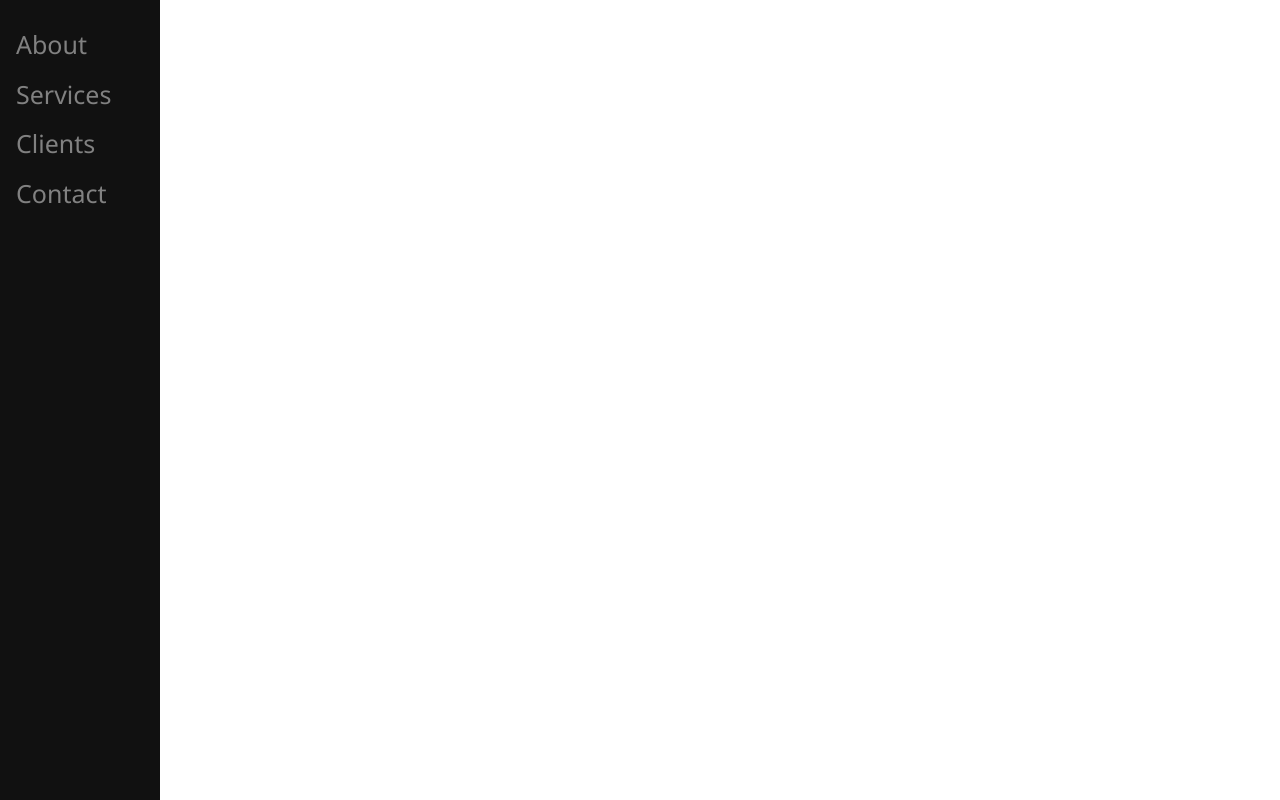
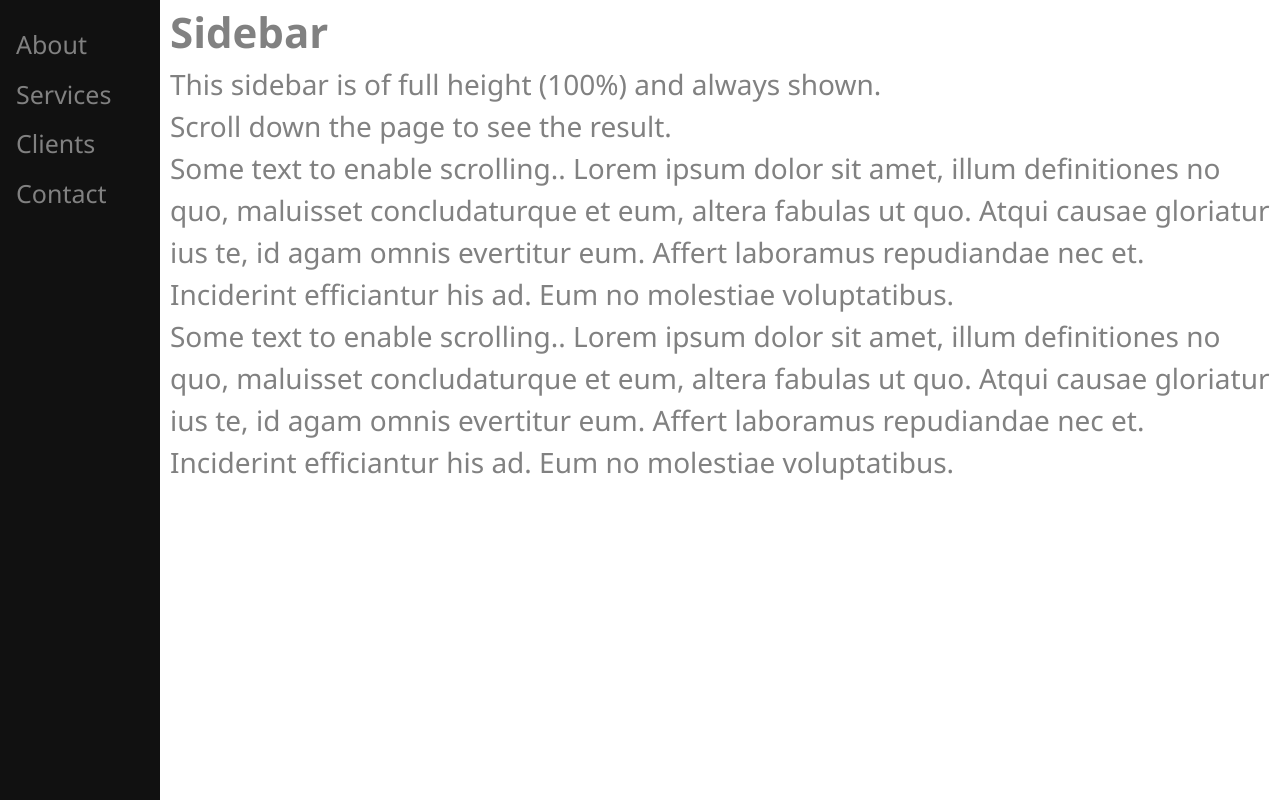
Before and after one commit to akilaliyanage/ICAF-frontend, a React (Vite) app: page /workshopDash in a window 1280 px wide. Built offline with nearby package versions, Linux system fonts and the light colour scheme.

Commit message:
check 123

```diff
--- a/assets/css/WorkshopDetails/workshopDash.css
+++ b/assets/css/WorkshopDetails/workshopDash.css
@@ -28,6 +28,7 @@
     font-size: 28px; /* Increased text to enable scrolling */
     padding: 0px 10px;
     z-index: 10;
+    color: #818181;
   }
 
 
```
Also changed, not shown: 3 other files (tests, documents, lock files or other folders).
